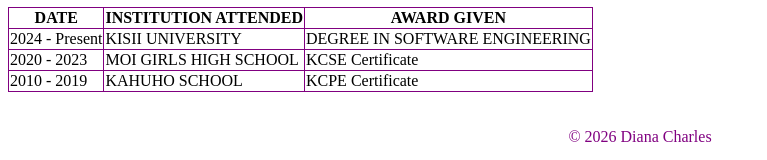
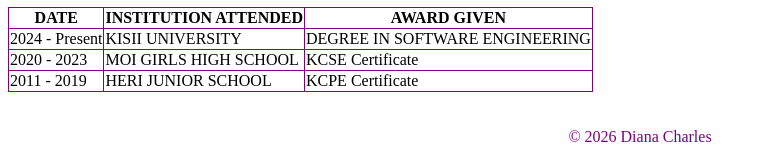
Before and after one commit to DIANA42-dev/MY-CV, a plain HTML site: page Personal experience.html in a window 1280 px wide. Shown: the part 140-300 px from the top of the page, without its empty margins (0-767 px from the left). Drawn offline with Linux system fonts and the light colour scheme.

Commit message:
Revise CV details in Personal experience.html
Updated educational history and corrected school names.

```diff
--- a/Personal experience.html
+++ b/Personal experience.html
@@ -31,8 +31,8 @@
     </tr>
 
     <tr>
-        <td>2010 - 2019</td>
-        <td>KAHUHO SCHOOL</td>
+        <td>2011 - 2019</td>
+        <td>HERI JUNIOR SCHOOL</td>
         <td>KCPE Certificate</td>
     </tr>
 </table>
```
